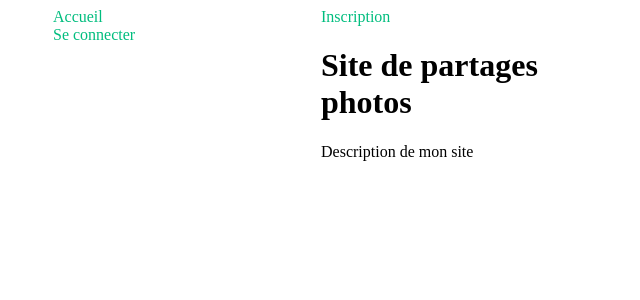
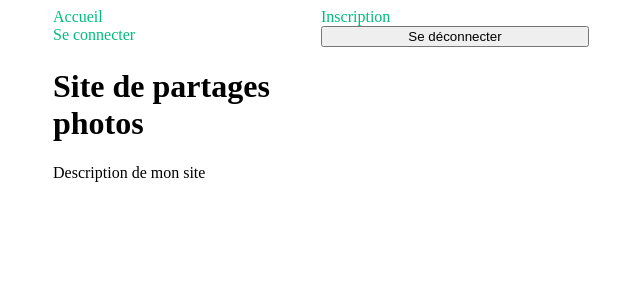
Before and after one commit to jclaerhout/Projet_Web_III_2023, a JavaScript app in the folder Frontend/: page / in a window 1280 px wide. Shown: the top 300 px of the page, without its empty margins (19-659 px from the left). Built offline with nearby package versions, Linux system fonts and the light colour scheme; no server answers.

Commit message:
ajout du boutton de déconnexion

```diff
--- a/Frontend/src/App.vue
+++ b/Frontend/src/App.vue
@@ -3,6 +3,7 @@
     <router-link to="/">Accueil</router-link>
     <router-link to="/inscription">Inscription</router-link>
     <router-link to="/connection">Se connecter</router-link>
+    <button @click="logout">Se déconnecter</button>
     <router-view />
   </div>
 </template>
@@ -10,5 +11,11 @@
 <script>
 export default {
   name: 'App',
+  methods: {
+    logout() {
+      localStorage.removeItem('token');
+      this.$router.push('/connection');
+    }
+  }
 };
 </script>
```
Also changed, not shown: 1 other file (tests, documents, lock files or other folders).
